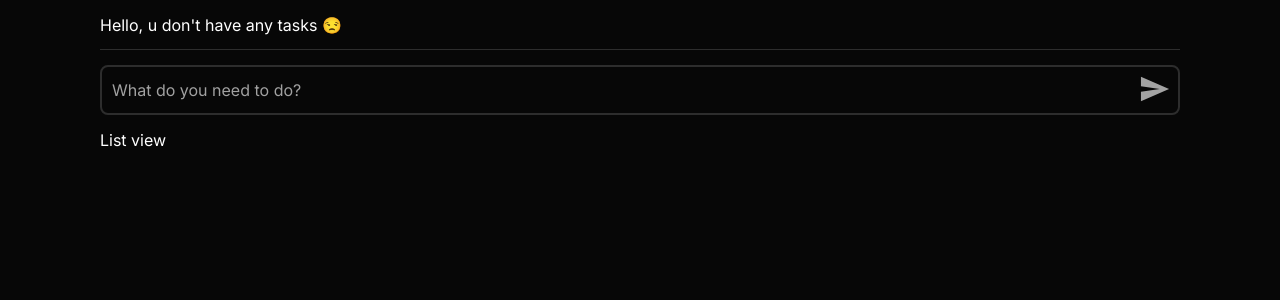
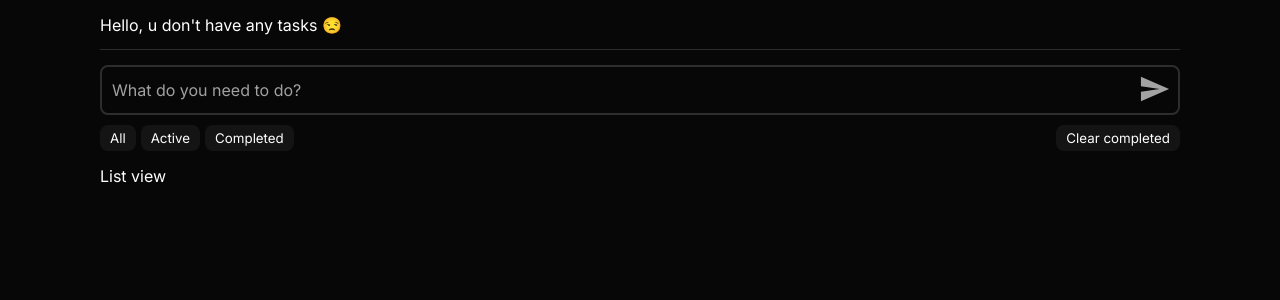
Before and after one commit to Hartaithan/gds-test, a Vue app: page /cards in a window 1280 px wide. Shown: the top 300 px of the page. Built offline with nearby package versions, Linux system fonts and the light colour scheme.

Commit message:
add filters component

```diff
--- a/src/App.vue
+++ b/src/App.vue
@@ -1,12 +1,14 @@
 <template>
   <Header />
   <Input />
+  <Filters />
   <router-view />
 </template>
 
 <script setup lang="ts">
 import Input from './components/Input.vue'
 import Header from './components/Header.vue'
+import Filters from './components/Filters.vue'
 </script>
 
 <style lang="scss">
--- /dev/null
+++ b/src/components/Filters.vue
@@ -0,0 +1,39 @@
+<template>
+  <div class="filters">
+    <div class="filters_left">
+      <button>All</button>
+      <button>Active</button>
+      <button>Completed</button>
+    </div>
+    <div class="filters_right">
+      <button>Clear completed</button>
+    </div>
+  </div>
+</template>
+
+<script setup lang="ts">
+
+</script>
+
+<style scoped lang="scss">
+.filters {
+  display: flex;
+  justify-content: space-between;
+  align-items: flex-start;
+  margin-bottom: 15px;
+}
+button {
+  border: none;
+  background: #141414;
+  padding: 5px 10px;
+  border-radius: 8px;
+  transition: all 0.2s ease-in;
+  cursor: pointer;
+  &:hover {
+    background: #2b2b2b;
+  }
+  &:not(:last-child) {
+    margin-right: 5px;
+  }
+}
+</style>
--- a/src/components/Input.vue
+++ b/src/components/Input.vue
@@ -40,7 +40,8 @@ const handleKeyDown = (e: KeyboardEvent) => {
 <style scoped lang="scss">
 .input {
   position: relative;
-  margin: 15px 0;
+  margin: 15px 0 10px 0;
+}
 input {
   width: 100%;
   height: 50px;
@@ -64,5 +65,4 @@ const handleKeyDown = (e: KeyboardEvent) => {
   border: none;
   cursor: pointer;
 }
-}
 </style>
```
Lines whose indentation alone changed are shown as unchanged.
